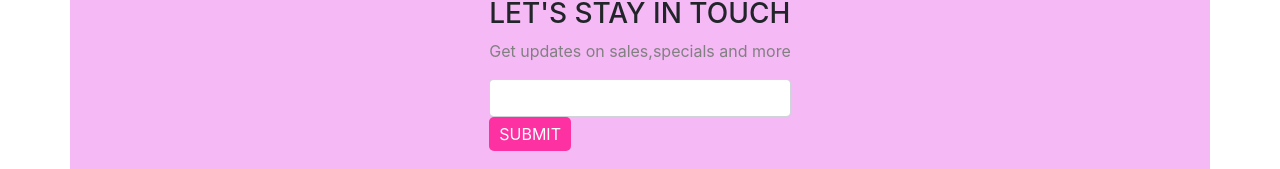
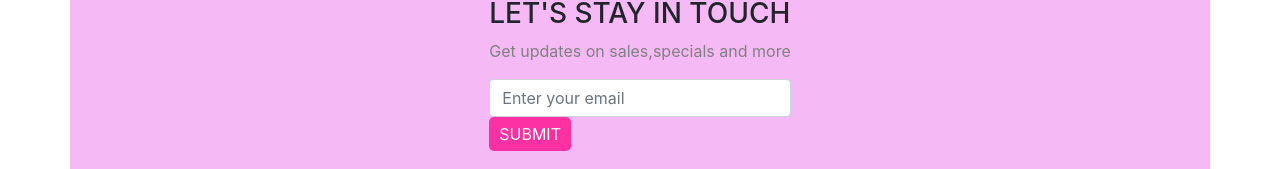
Before and after one commit to PranakBarua/hot-gadgets-reset, a plain HTML site: page index.html in a window 1280 px wide. Shown: the part 3134-3303 px from the top of the page. Drawn offline with nearby package versions, Linux system fonts and the light colour scheme.

Commit message:
placeholder added

```diff
--- a/index.html
+++ b/index.html
@@ -222,7 +222,7 @@
       <div>
       <h3>LET'S STAY IN TOUCH</h3>
       <p>Get updates on sales,specials and more</p>
-      <input class="form-control" type="text">
+      <input class="form-control" placeholder="Enter your email" type="text">
       <button class="buy-now-button">SUBMIT</button>
       </div>
     </div>
```
